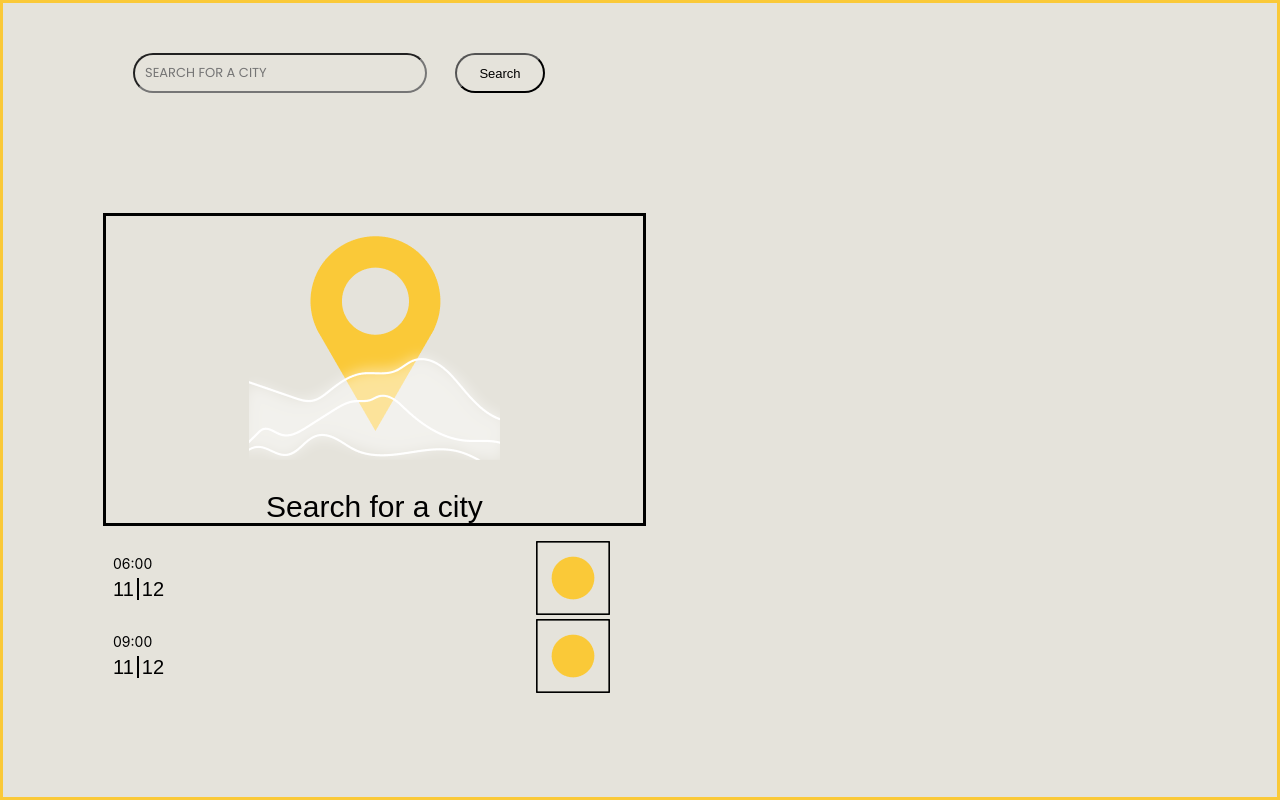
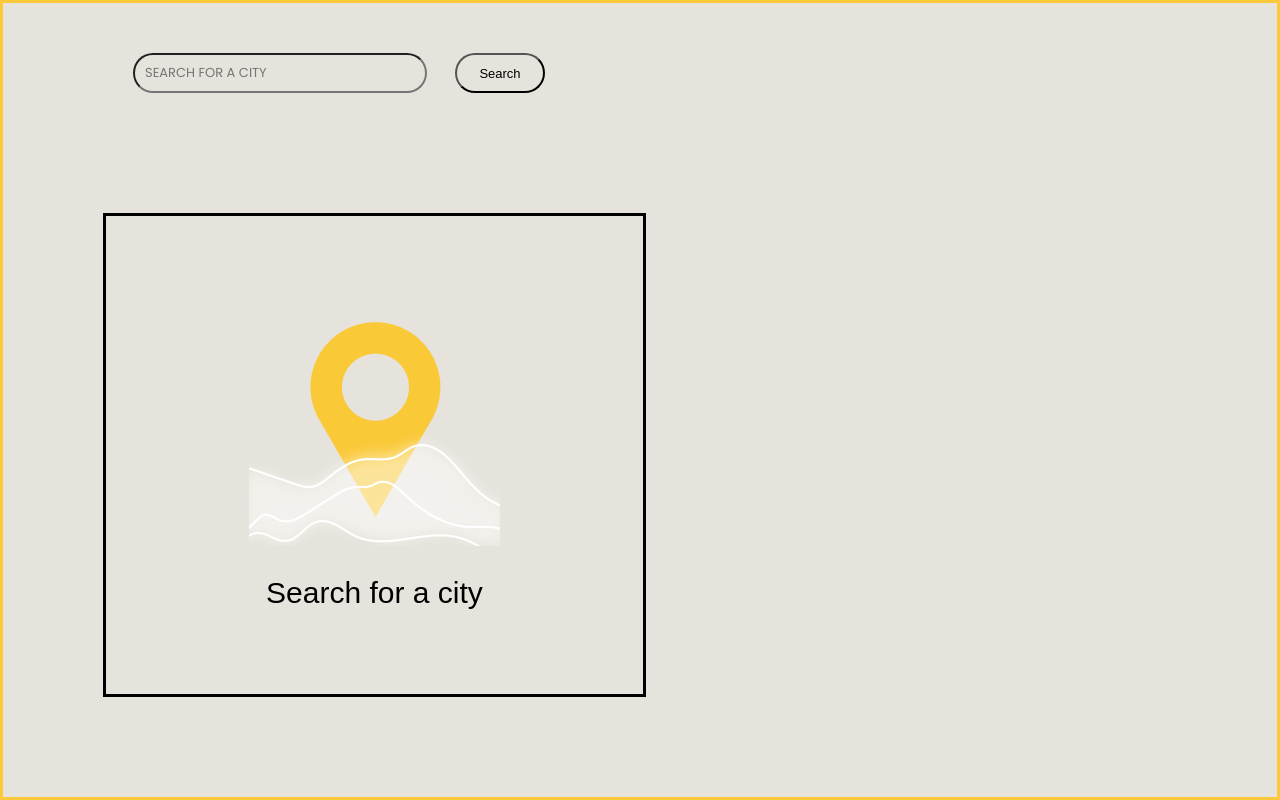
Before and after one commit to manos404/geo, a React (Create React App) app: page / in a window 1280 px wide. Built offline with nearby package versions, Linux system fonts and the light colour scheme; a web font is replaced by a local one.

Commit message:
new commit

```diff
--- a/src/App.js
+++ b/src/App.js
@@ -162,7 +162,7 @@ function App() {
         <EmptyState />
         // createH1ElementsFromArray(weatherData)
       )}
-      <AllDayWeather list={weatherData}  />
+     {weatherData && weatherData.length > 0 && <AllDayWeather list={weatherData}  />}
 
     </Section>
   );
```
